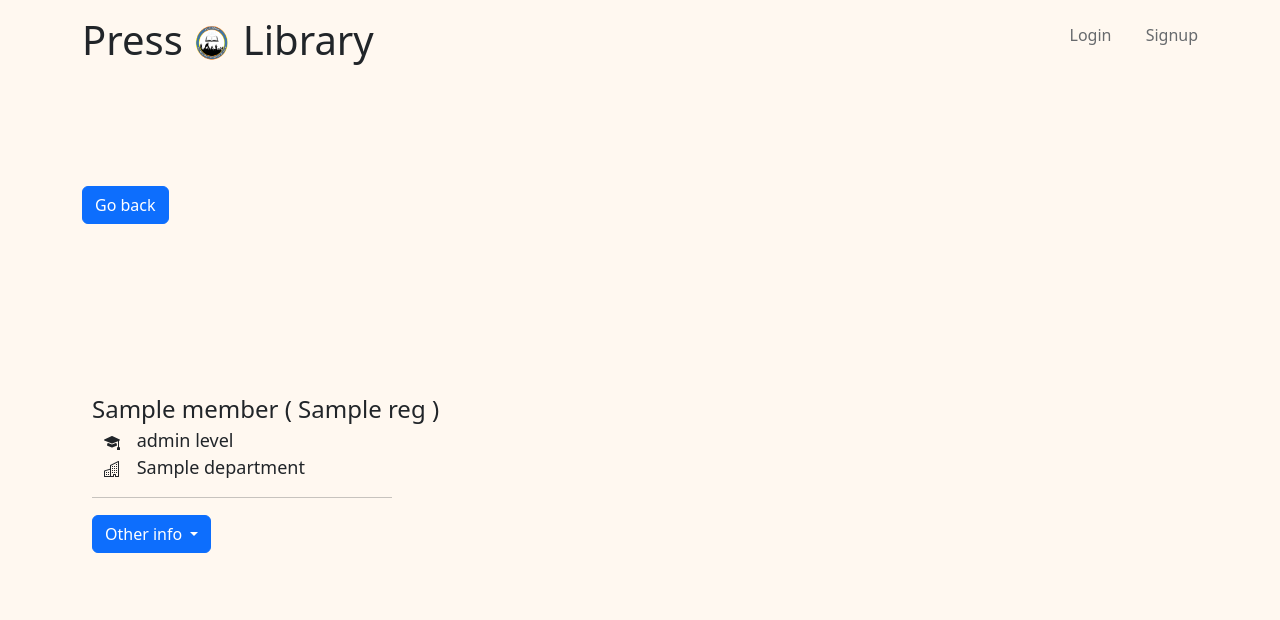
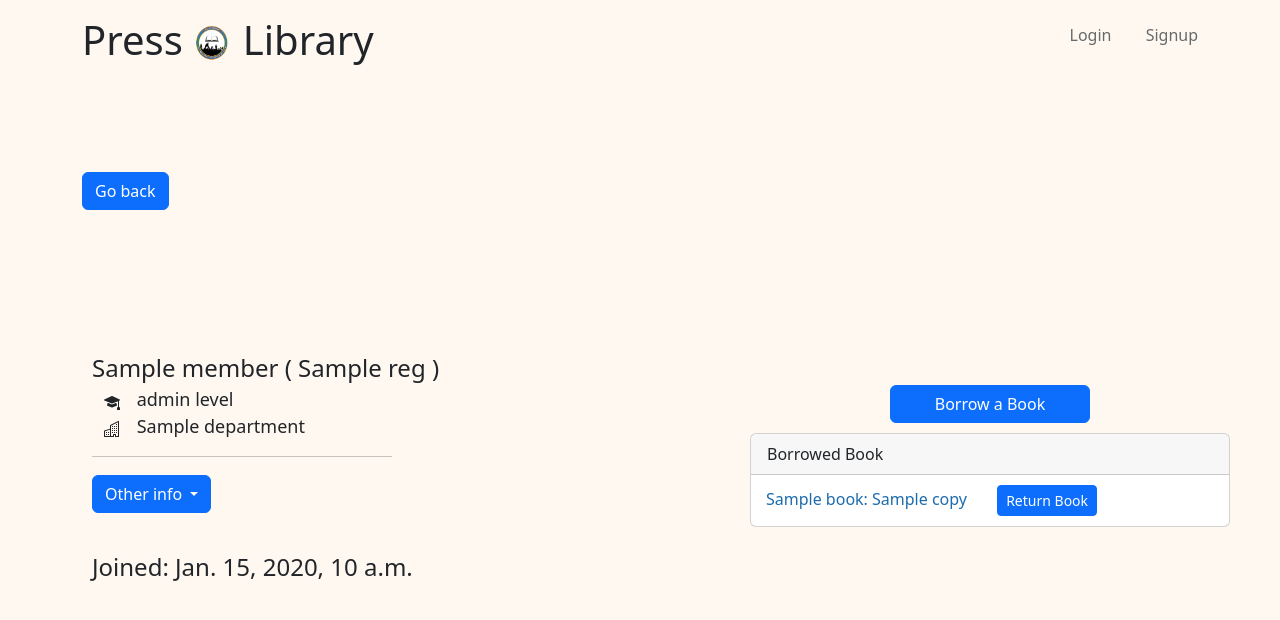
Before and after one commit to blessingtobi20/press-lms, a Django app: template core/templates/core/member-detail2.html in a window 1280 px wide. Shown: the top 620 px of the page. Run offline with Django 3.2, Linux system fonts and the light colour scheme; the template is opened without the code that fills it: most values are stand-ins (such as "Sample title", 1, 10 or a date in 2020); some libraries are stand-ins or nearby versions.

Commit message:
third commit

```diff
--- a/core/models.py
+++ b/core/models.py
@@ -71,7 +71,7 @@ class Book(models.Model):
 
 
 class Copy(models.Model):
-    book = models.Foreign   Key(Book, related_name="copies", on_delete=models.CASCADE)
+    book = models.ForeignKey(Book, related_name="copies", on_delete=models.CASCADE)
     unique_number = models.CharField(max_length=1000)
 
     def __str__(self):
--- a/core/templates/core/member-detail2.html
+++ b/core/templates/core/member-detail2.html
@@ -5,13 +5,23 @@
 {% block content %}
 
 <style type="text/css">
+    .alert{
+        height: 40px;
+        width: 50%;
+        display: flex;
+        justify-content: center;
+    }
+    .alert svg{
+        width: 20px;
+    }
+    .text{
+        margin-left: 10px;
+    }
     .member{
         display: flex;
-        /* border: 1px solid black; */
     }
     .member-name{
         font-size: 24px;
-        /* border: 1px solid black; */
         min-width: 50%;
         height: 45px;
         margin-top: 60px;
@@ -22,6 +32,36 @@
     }
     .others svg{
         width: 40px;
+    }
+    .borrowing{
+        margin-top: -200px;
+        margin-left: 700px;
+        max-width: 500px;
+        display: flex;
+        flex-direction: column;
+        align-items: center;
+    }
+    .action-buttons{
+        display: flex;
+        align-items: center;
+        margin-bottom: 10px;
+    }
+    .action-buttons input{
+        margin-left: 20px;
+    }
+    .borrowed-book button{
+            position: relative;
+            /* margin-top: 10px; */
+            margin-left: 26px;
+        }
+    .borrow-form a{
+        margin-left: 15px;
+        text-decoration: none;
+        color:  rgb(29, 108, 173);
+    }
+    .borrow-form button{
+        margin-top: 10px;
+        margin-bottom: 10px;
     }
 </style>
 
@@ -53,8 +93,6 @@
         <div class="member-name">
             {{ member.name }} ( {{ member.reg }} )
 
-
-
             <div class="others">
                 <svg xmlns="http://www.w3.org/2000/svg" width="16" height="16" fill="currentColor" class="bi bi-mortarboard-fill" viewBox="0 0 16 16">
                     <path d="M8.211 2.047a.5.5 0 0 0-.422 0l-7.5 3.5a.5.5 0 0 0 .025.917l7.5 3a.5.5 0 0 0 .372 0L14 7.14V13a1 1 0 0 0-1 1v2h3v-2a1 1 0 0 0-1-1V6.739l.686-.275a.5.5 0 0 0 .025-.917l-7.5-3.5Z"/>
@@ -70,6 +108,7 @@
             </div>
 
             <hr  width="300px">
+
             <div class="dropdown information">
 
                 <button class=" btn btn-primary dropdown-toggle" type="button" data-bs-toggle="dropdown" aria-expanded="false">
@@ -107,9 +146,45 @@
 
             </div>
 
+            <br>
+            Joined: {{ member.date_joined }}
         </div>
 
     {% endif %}
 </div>
 
+
+<div class="borrowing">
+
+    <div class="action-buttons">
+        {% if member.borrowed_book.exists %}
+            <button class="btn btn-secondary">Borrow a Book</button>
+        {% else %}
+            <a href="{% url 'core:book_borrow' member.id %}"><button class="btn btn-primary" style="width: 200px;">Borrow a Book</button></a>
+        {% endif %}
+    </div>
+
+    <div class="borrowed-book">
+        <div class="card" style="width: 30rem;">
+
+            <div class="card-header">
+                Borrowed Book
+            </div>
+
+            <form method="post" class="borrow-form">
+                {% csrf_token %}
+
+                {% if owing %}
+                    <a href="{% url 'core:book_detail' owing.book.id %}">{{ owing.book|truncatechars:25  }}: {{ owing.copy }}</a>
+                    <button class="btn btn-primary btn-sm", name="returnBook", value="returnBook">
+                        Return Book
+                    </button>
+                    <br>
+                {% endif %}
+            </form>
+        </div>
+    </div>
+
+</div>
+
 {% endblock content %}
--- a/core/templates/core/member-list.html
+++ b/core/templates/core/member-list.html
@@ -126,9 +126,9 @@
 
                         {% if member.borrowed_book.exists %}
 
-                            {% for book in book %}
+                            {% for book in books %}
                                 {% if book.borrower == member %}
-                                    <p class="card-text"><small class="text-muted">Book borrowed: {{ book.book }}</small></p>
+                                    <p class="card-text"><small class="text-muted">Borrowed: {{ book.book|truncatechars:15}}</small></p>
                                 {% endif %}
                             {% endfor %}
 
--- a/core/templates/profile/sidebar.html
+++ b/core/templates/profile/sidebar.html
@@ -99,7 +99,6 @@
           </button>
           <div class="collapse" id="account-collapse">
             <ul class="btn-toggle-nav list-unstyled fw-normal pb-1 small">
-              <li><a href="{% url 'core:profile_delete' %}" class="link-dark d-inline-flex text-decoration-none rounded">Delete Account</a></li>
               <li><a href="{% url 'core:profile_password_change' %}" class="link-dark d-inline-flex text-decoration-none rounded">Change Password</a></li>
               <li><a href="{% url 'account:logout' %}" class="link-dark d-inline-flex text-decoration-none rounded">Sign out</a></li>
             </ul>
--- a/core/urls.py
+++ b/core/urls.py
@@ -29,7 +29,6 @@ urlpatterns = [
     path('profile', views.profile, name="profile"),
     path('profile/members', views.profile_member, name="profile_member"),
     path('profile/books', views.profile_book, name="profile_book"),
-    path('profile/delete', views.profile_library_delete, name="profile_delete"),
     path('profile/change_password', views.profile_password_change, name="profile_password_change"),
 
 ]
```
Also changed, not shown: account/views.py (+13 -1 lines), core/templates/core/notification.html (+5 -10 lines), core/views.py (+52 -71 lines), db.sqlite3.
